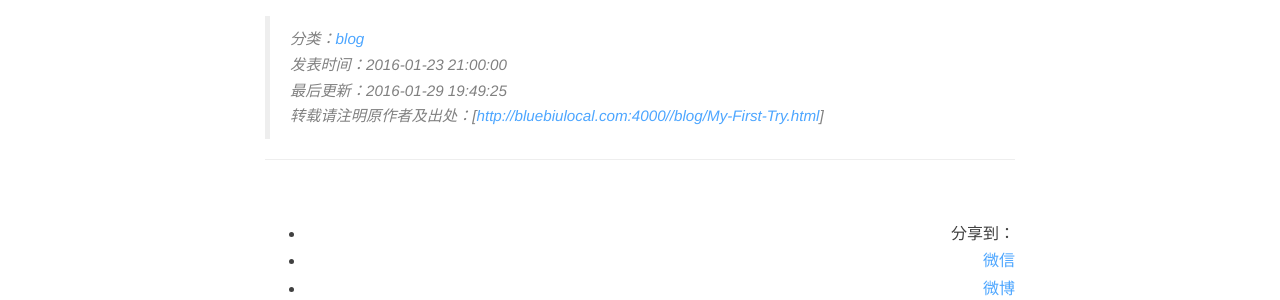
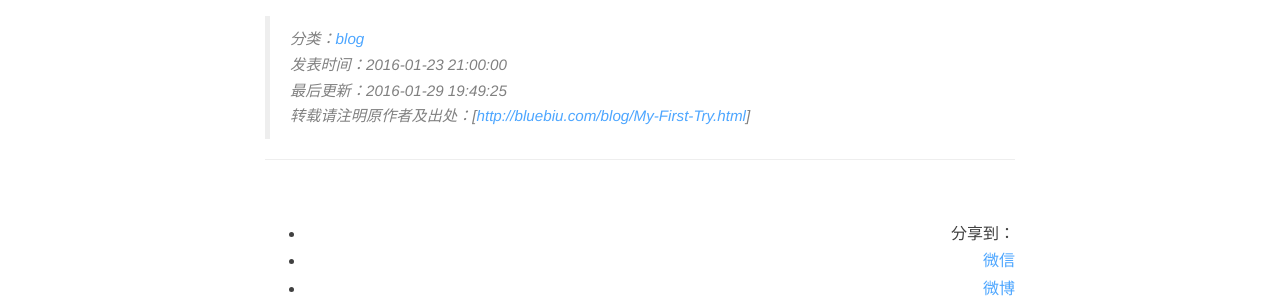
Before and after one commit to bluebiu/bluebiu.github.io, a Jekyll site: the page built from _posts/2016-01-23-My-First-Try.md, in a window 1280 px wide. Shown: the part 928-1228 px from the top of the page. Built offline with Jekyll 4.4.1, drawn with Linux system fonts in a browser that asks for light colours; nearby versions of some CDN libraries; comment, search, counter and statistics services are not loaded.

Commit message:
fix some config

```diff
--- a/_config.yml
+++ b/_config.yml
@@ -1,5 +1,5 @@
-#url: "http://bluebiu.com"
-url: "http://bluebiulocal.com:4000/"
+url: "http://bluebiu.com"
+#url: "http://bluebiulocal.com:4000/"
 
 # Index
 title: Biu^Biu's Blog
```
Also changed, not shown: About.md (+1 -1 lines).
